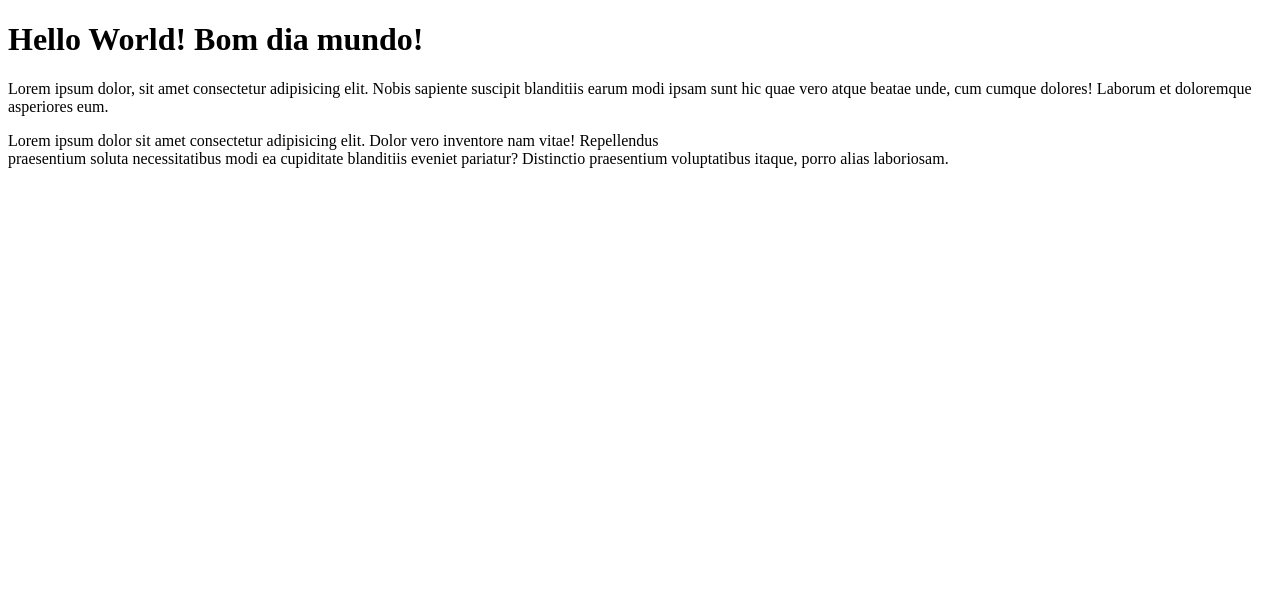
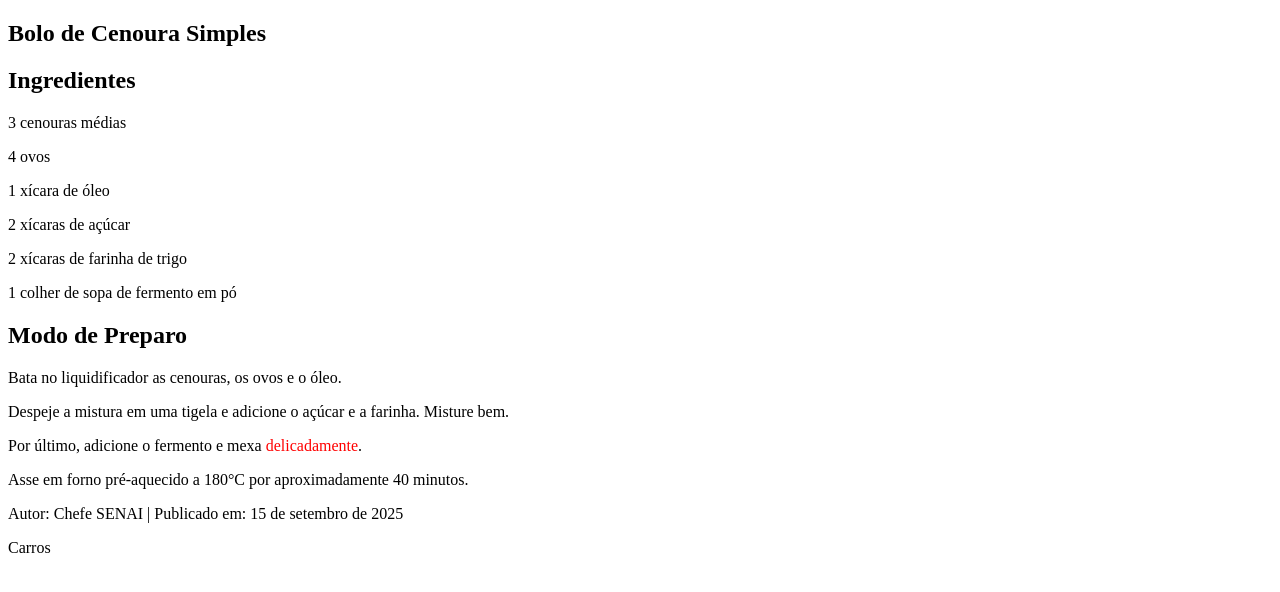
Before and after one commit to marlon-palata/meu_site, a plain HTML site: page index.html in a window 1280 px wide. Drawn offline with Linux system fonts and the light colour scheme.

Commit message:
aula de semântica

```diff
--- a/index.html
+++ b/index.html
@@ -5,26 +5,45 @@
     <meta charset="UTF-8">
     <meta name="viewport" content="width=device-width, initial-scale=1.0">
     <title>Document</title>
+    <link rel="stylesheet" href="index.css">
 </head>
 
 <body>
-    <!-- A tag H1 é um título-->
-    <h1 title="Precisa sempre que iniciar um código dar o Hello World">
-       Hello World! Bom dia mundo!
-    </h1>
-    <!-- <h2>O Celso é EXTREMAMENTE legal, fora que é bem de grana!</h2>
-    <h3>Daniel gente boa</h3>
-    <h4>A galera está na OBG</h4>
-    <h5>Boa tarde</h5>
-    <h6>Boa noite</h6> -->
-    <p>Lorem ipsum dolor, sit amet consectetur adipisicing elit. Nobis sapiente suscipit blanditiis earum modi ipsam
-        sunt hic quae vero atque beatae unde, cum cumque dolores! Laborum et doloremque asperiores eum.</p>
+    <main>
+        <article>
+            <header>
+                <h1>Bolo de Cenoura Simples</h1>
+            </header>
 
-    <p>Lorem ipsum dolor sit amet consectetur adipisicing elit. Dolor vero inventore nam vitae! Repellendus
-        <br>
-        praesentium soluta necessitatibus modi ea cupiditate blanditiis eveniet pariatur? Distinctio praesentium
-        voluptatibus itaque, porro alias laboriosam.
-    </p>
+            <section>
+                <h2>Ingredientes</h2>
+                <p>3 cenouras médias</p>
+                <p>4 ovos</p>
+                <p>1 xícara de óleo</p>
+                <p>2 xícaras de açúcar</p>
+                <p>2 xícaras de farinha de trigo</p>
+                <p>1 colher de sopa de fermento em pó</p>
+            </section>
+
+            <section>
+                <h2>Modo de Preparo</h2>
+                <p>Bata no liquidificador as cenouras, os ovos e o óleo.</p>
+                <p>Despeje a mistura em uma tigela e adicione o açúcar e a farinha. Misture bem.</p>
+                <p>Por último, adicione o fermento e mexa <span style="color: red;">delicadamente</span>.</p>
+                <p>Asse em forno pré-aquecido a 180°C por aproximadamente 40 minutos.</p>
+            </section>
+
+            <footer>
+                <p>Autor: Chefe SENAI | Publicado em: 15 de setembro de 2025</p>
+            </footer>
+        </article>
+        <article>
+            Carros
+        </article>
+    </main>
+
+
+
 </body>
 
 </html>
```
Also changed, not shown: teste.html (added, +41 -0 lines), index.css (added).
